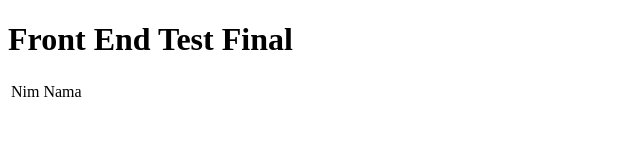
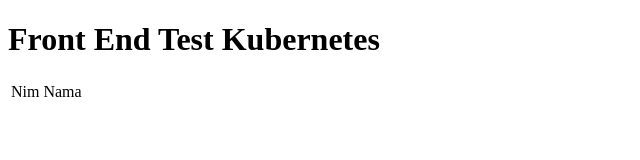
Before and after one commit to T101A/contohclientNodeJS, a website: page index.html in a window 1280 px wide. Shown: the whole page, without its empty margins (0-640 px from the left). Drawn offline with Linux system fonts and the light colour scheme; no server answers.

Commit message:
Update index.html

```diff
--- a/index.html
+++ b/index.html
@@ -11,7 +11,7 @@
     <body>
         <div class="container">
             <div class="page-header">
-                <h1>Front End Test Final</h1>
+                <h1>Front End Test Kubernetes</h1>
             </div>
 
         </div>
```
